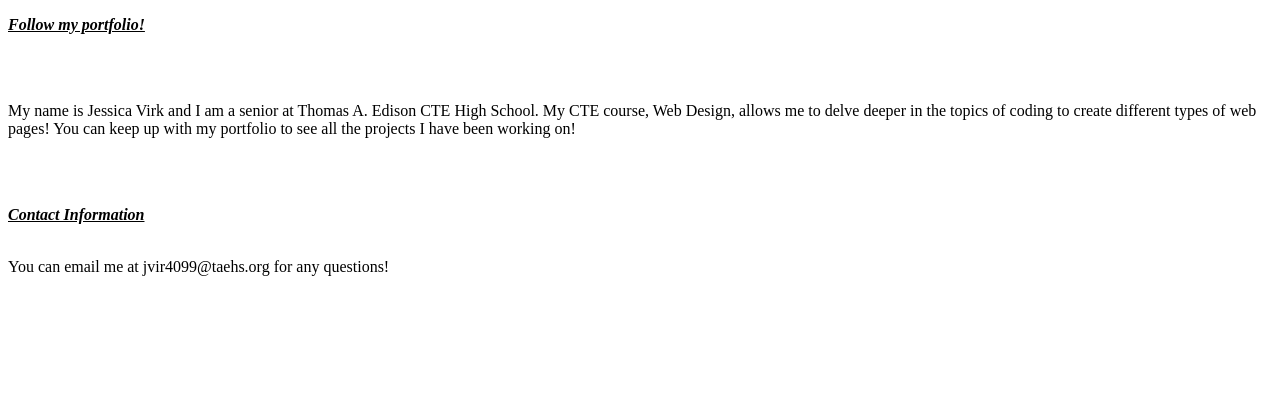
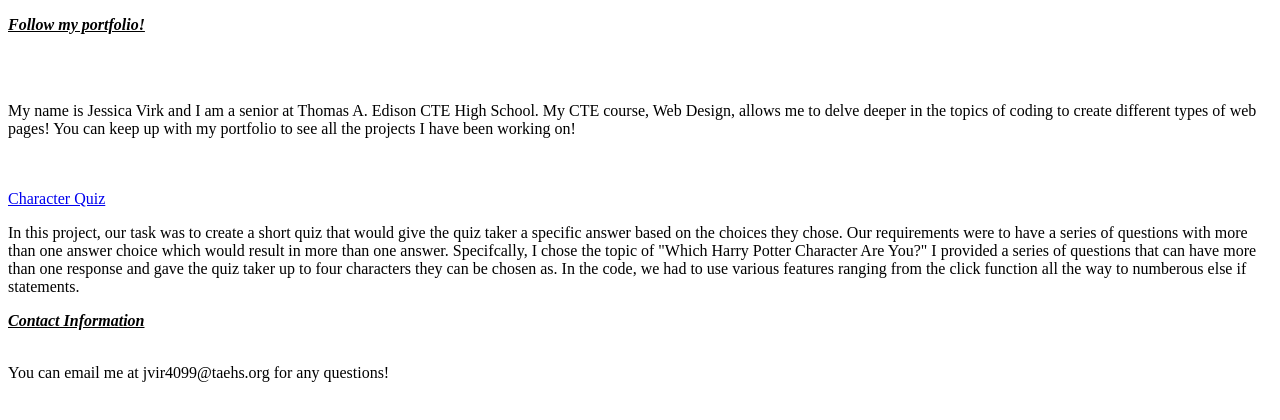
Before and after one commit to JessicaVirk/JessicaVirk.github.io, a plain HTML site: page index.html in a window 1280 px wide. Drawn offline with Linux system fonts and the light colour scheme.

Commit message:
Update index.html

```diff
--- a/index.html
+++ b/index.html
@@ -10,7 +10,13 @@
         allows me to delve deeper in the topics of coding to create different types of web pages! You can keep up
         with my portfolio to see all the projects I have been working on! </p>
       <br> </br>
+<a href="https://jessicavirk.github.io/Which-Harry-Potter-Character-Are-You-1/."> Character Quiz </a>
 
+<p> In this project, our task was to create a short quiz that would give the quiz taker a specific answer based on the choices they chose.
+    Our requirements were to have a series of questions with more than one answer choice which would result in more than one answer. Specifcally,
+     I chose the topic of "Which Harry Potter Character Are You?" I provided a series of questions that can have more than one response and gave the
+     quiz taker up to four characters they can be chosen as. In the code, we had to use various features ranging from the click function all the way to
+    numberous else if statements.</p>
 
 
 <p> <em> <b> <u> Contact Information </b> </em> </u> </p>
```
